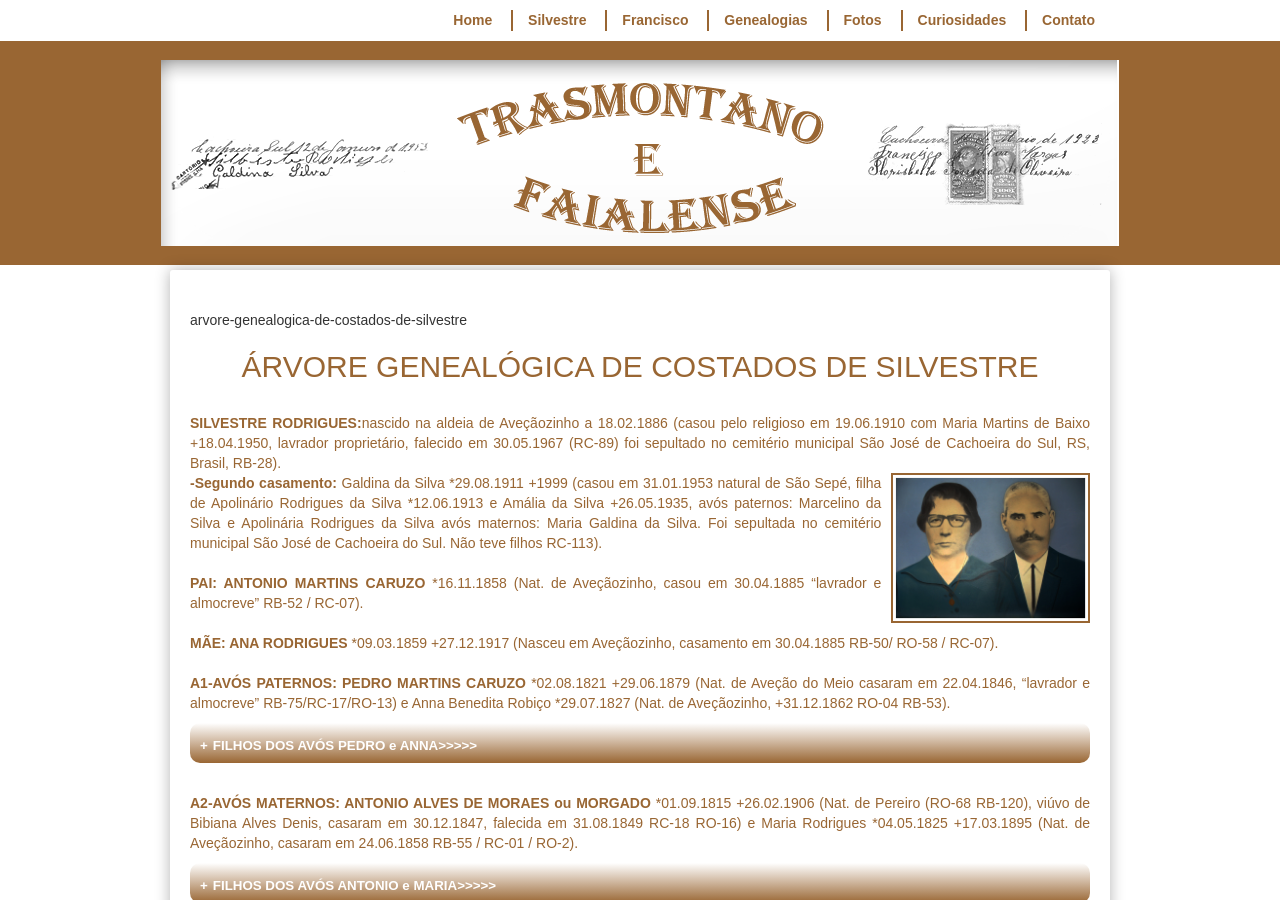
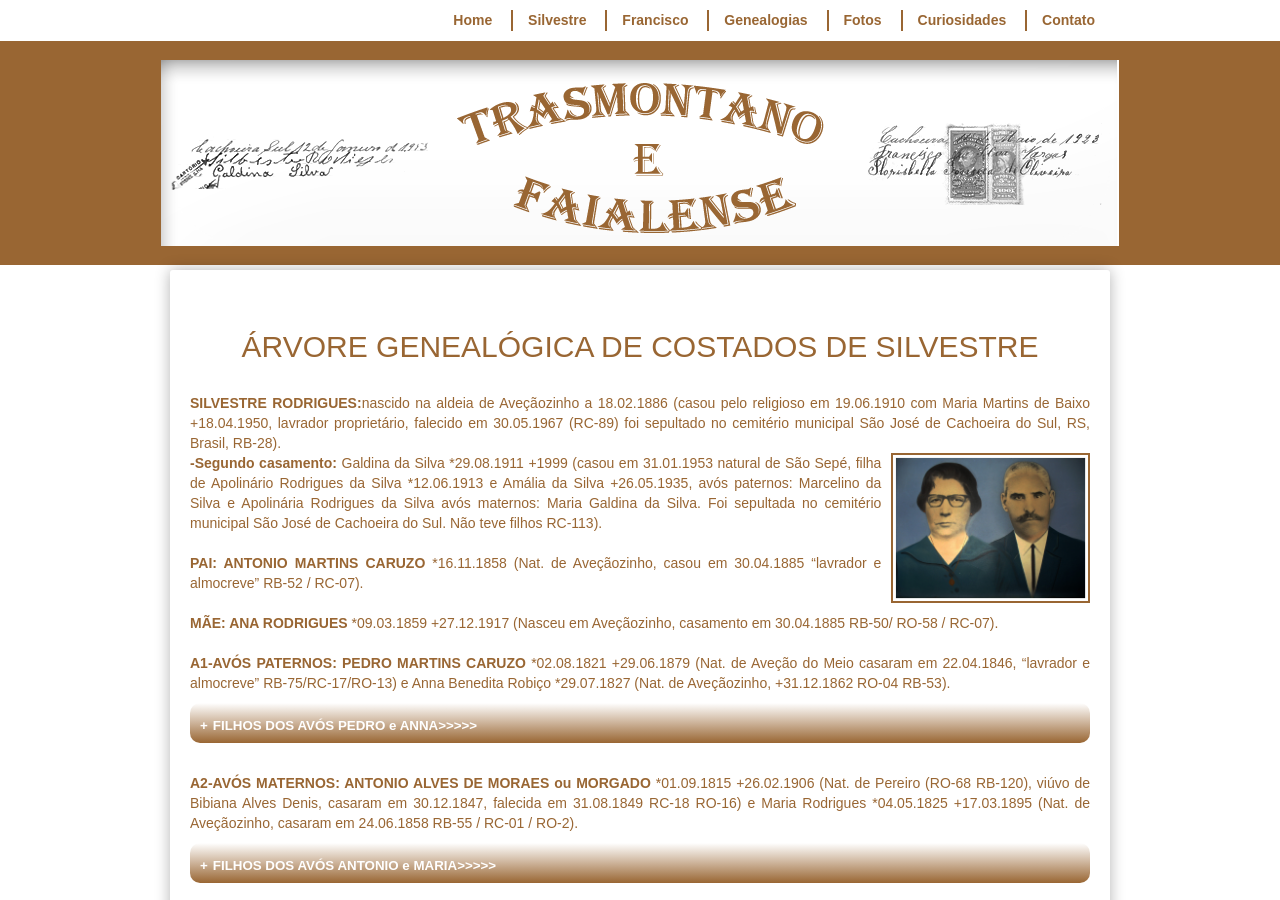
Before and after one commit to claudiovargas1955/claudiovargas1955.github.io, a Jekyll site: the page built from _pages/arvore-genealogica-de-costados-de-silvestre.html, in a window 1280 px wide and 900 px high. Built offline with Jekyll 4.4.1, drawn with Linux system fonts in a browser that asks for light colours; some web fonts are replaced.

Commit message:
Update arvore-genealogica-de-costados-de-silvestre.html

```diff
--- a/_pages/arvore-genealogica-de-costados-de-silvestre.html
+++ b/_pages/arvore-genealogica-de-costados-de-silvestre.html
@@ -3,8 +3,7 @@ layout: page
 title:  "ÁRVORE GENEALÓGICA DE COSTADOS DE SILVESTRE"
 ---
 
-arvore-genealogica-de-costados-de-silvestre
-<style>
+ <style>
 <style>
 details summary::-webkit-details-marker {display: none;
                                         }
```
